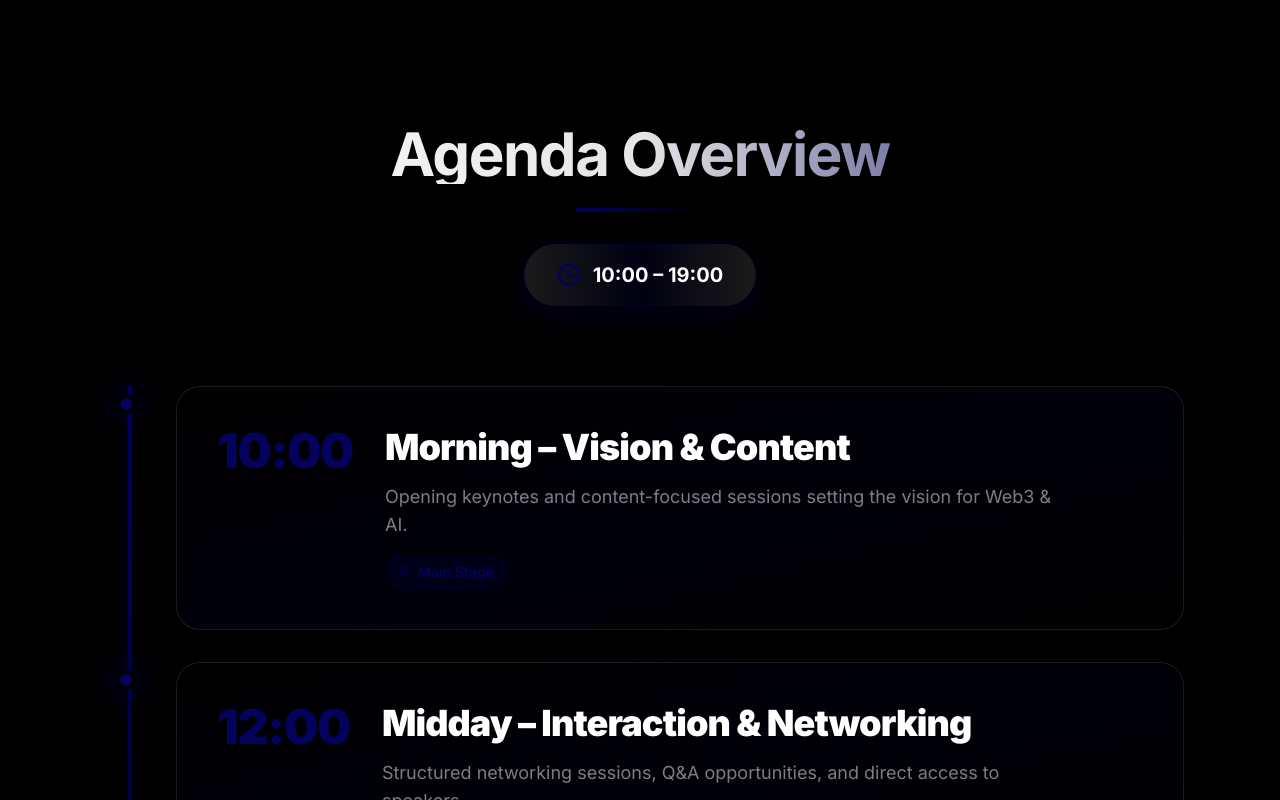
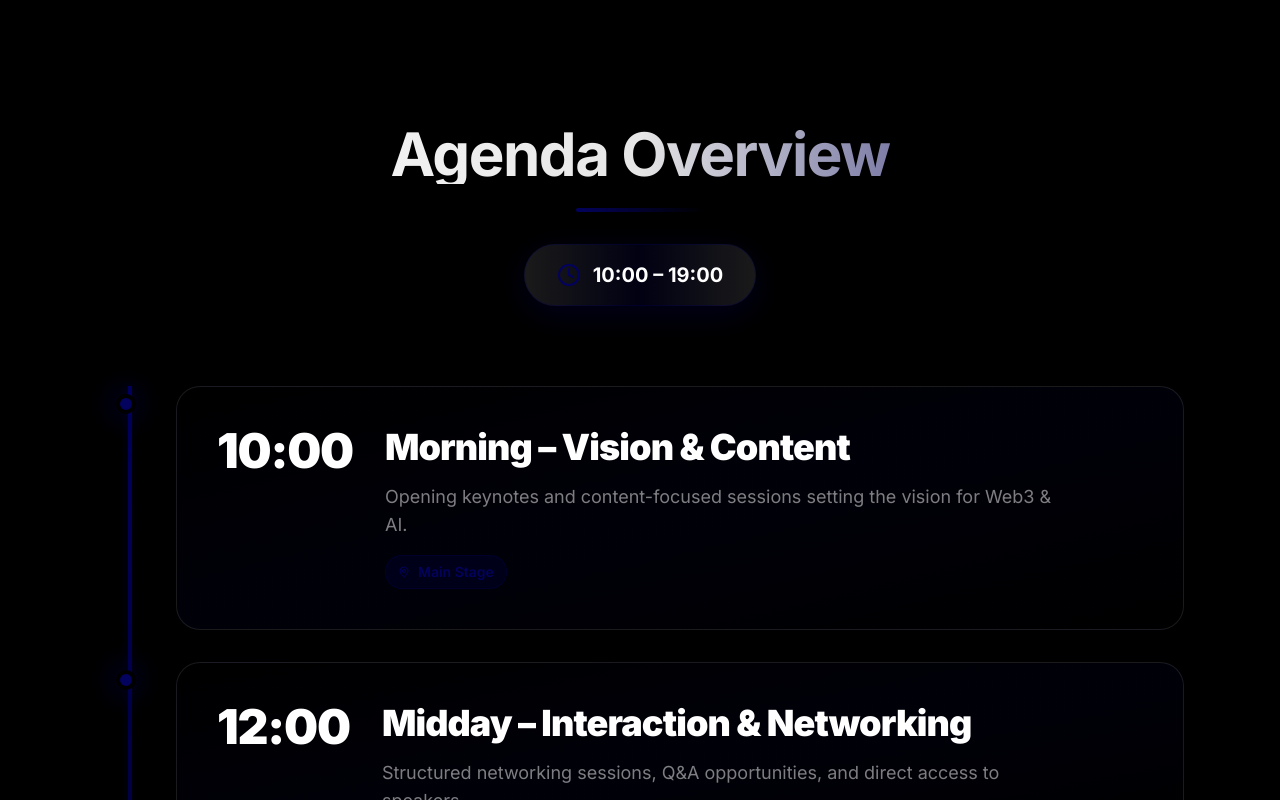
Before and after one commit to yusufsimmsek/timestamp.com, a Next.js app: page / in a window 1280 px wide. Shown: the part 4376-5176 px from the top of the page. Built offline with nearby package versions, Linux system fonts and the light colour scheme.

Commit message:
Update: Change schedule time color to white

```diff
--- a/components/ScheduleTabs.tsx
+++ b/components/ScheduleTabs.tsx
@@ -91,7 +91,7 @@ export function ScheduleTabs() {
                           whileHover={{ scale: 1.1 }}
                           className="inline-flex flex-col items-start"
                         >
-                          <div className="text-[#03025d] font-black text-3xl sm:text-4xl md:text-5xl tracking-tight leading-none">
+                          <div className="text-white font-black text-3xl sm:text-4xl md:text-5xl tracking-tight leading-none">
                             {item.startTime}
                           </div>
                         </motion.div>
```
